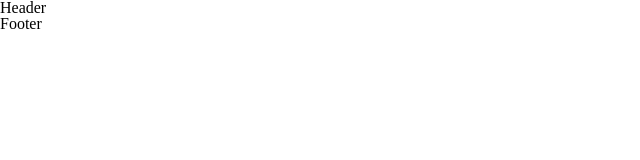
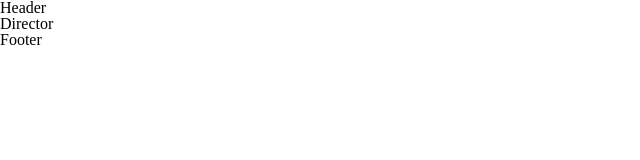
Before and after one commit to Doriane77/DL_Noticer_frontend, a React (Create React App) app: page /director in a window 1280 px wide. Before the commit this address had no page. Shown: the top 160 px of the page, without its empty margins (0-640 px from the left). Built offline with nearby package versions, Linux system fonts and the light colour scheme.

Commit message:
Creation des pages

```diff
--- a/src/App.js
+++ b/src/App.js
@@ -5,7 +5,15 @@ import { BrowserRouter as Router, Route, Routes } from "react-router-dom";
 import Header from "./Header";
 import Footer from "./Footer";
 
-import { Movies, Books, HomePage } from "./Pages/indexPages";
+import {
+  Movies,
+  Books,
+  HomePage,
+  Director,
+  Authors,
+  Actors,
+} from "./Pages/indexPages";
+
 function App() {
   return (
     <Router>
@@ -14,6 +22,9 @@ function App() {
         <Route path="/" element={<HomePage />} />
         <Route path="/movies" element={<Movies />} />
         <Route path="/books" element={<Books />} />
+        <Route path="/director" element={<Director />} />
+        <Route path="/authors" element={<Authors />} />
+        <Route path="/actors" element={<Actors />} />
       </Routes>
       <Footer />
     </Router>
--- /dev/null
+++ b/src/Pages/Actors.js
@@ -0,0 +1,5 @@
+import React from "react";
+//  import "   ";
+export default function Actors() {
+  return <div className="Actors">Actors </div>;
+}
--- /dev/null
+++ b/src/Pages/Authors.js
@@ -0,0 +1,5 @@
+import React from "react";
+//  import "";
+export default function authors() {
+  return <div className="authors">authors </div>;
+}
--- /dev/null
+++ b/src/Pages/Directors.js
@@ -0,0 +1,5 @@
+import React from "react";
+//  import "";
+export default function Director() {
+  return <div className="Director">Director </div>;
+}
--- a/src/Pages/indexPages.js
+++ b/src/Pages/indexPages.js
@@ -1,3 +1,6 @@
 export { default as Movies } from "./Movies";
 export { default as Books } from "./Books";
 export { default as HomePage } from "./HomePage";
+export { default as Director } from "./Directors";
+export { default as Authors } from "./Authors";
+export { default as Actors } from "./Actors";
```
